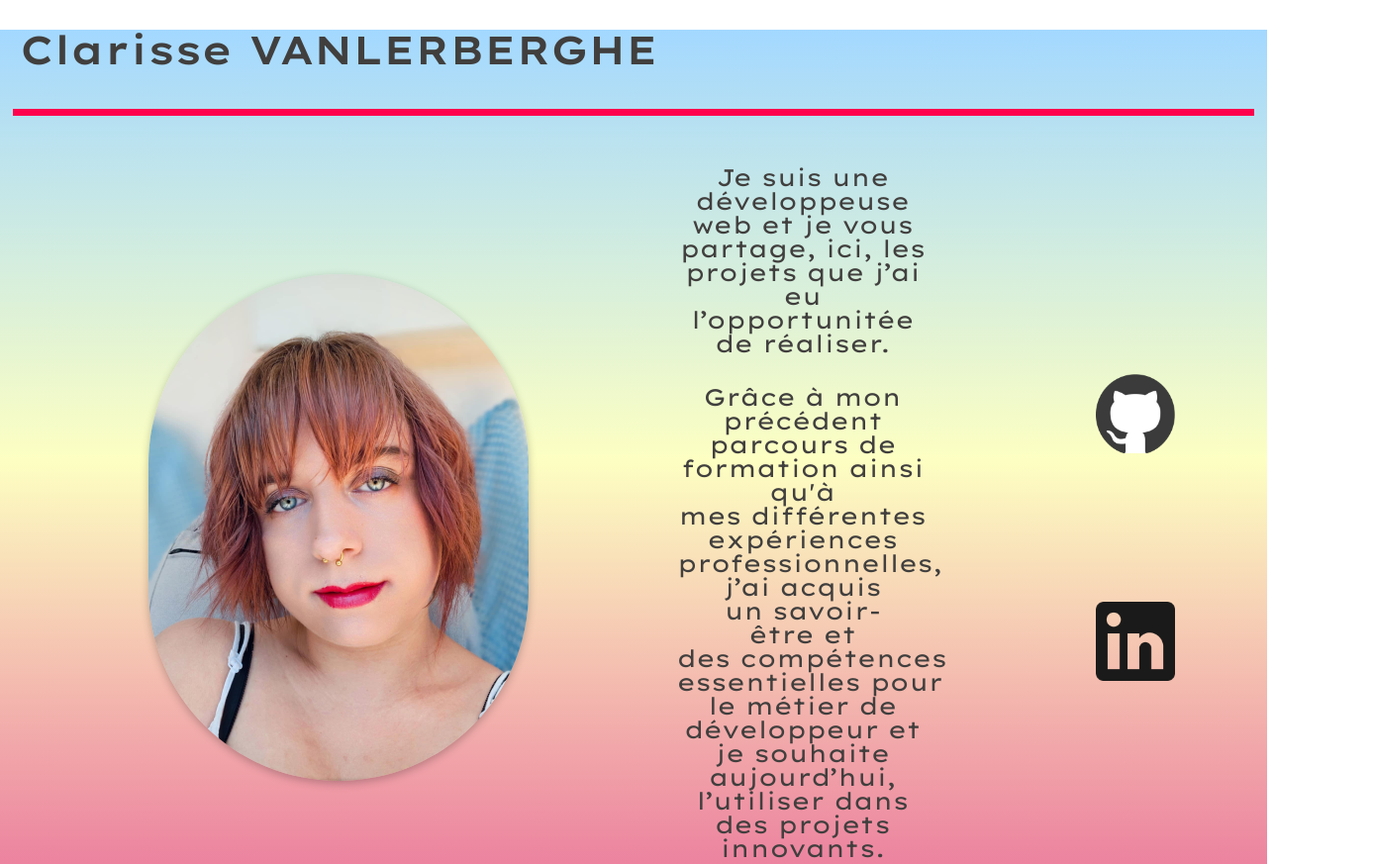
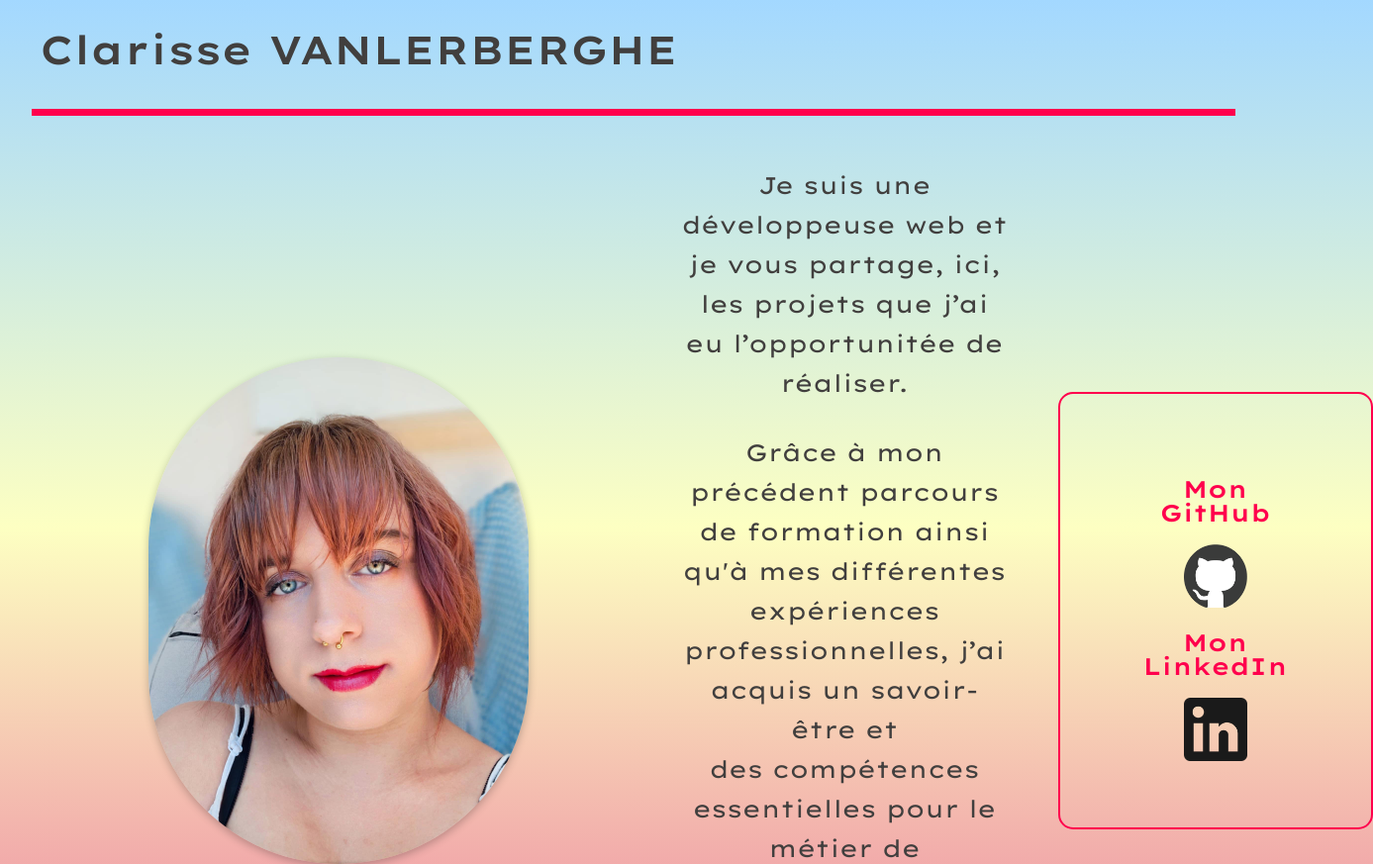
Before and after one commit to JoeVan1109/REFONT-PORTFOLIO, a website: page index.html in a window 1280 px wide. Shown: the top 873 px of the page at 99% size, 1387 px wide, since content can reach past the window. Drawn offline with Linux system fonts and the light colour scheme.

Commit message:
add link

```diff
--- a/index.html
+++ b/index.html
@@ -29,8 +29,11 @@
 
 
             <div class="link">
-                <a href="https://github.com/JoeVan1109" target="_blank" class="link-rs"><img src="./assets/icone/github.png" alt="icone github"></a>
-                <a href="https://www.linkedin.com/in/clarisse-vanlerberghe-616171178/" target="_blank" class="link-rs"><img src="./assets/icone/linkedin.png" alt="icone linkedin"></a>
+                <p class="link-text">Mon GitHub</p>
+                <a href="https://github.com/JoeVan1109" ><img src="./assets/icone/github.png" class="link-rs" alt="icone github"></a>
+
+                <p class="link-text">Mon LinkedIn</p>
+                <a href="https://www.linkedin.com/in/clarisse-vanlerberghe-616171178/" ><img src="./assets/icone/linkedin.png" class="link-rs" alt="icone linkedin"></a>
             </div>
         </div>
 
--- a/sass/pages/_home.scss
+++ b/sass/pages/_home.scss
@@ -1,6 +1,6 @@
 @import url('https://fonts.googleapis.com/css2?family=Lexend+Giga:wght@100..900&display=swap');
 
-.container {
+body {
     background: linear-gradient(to bottom, #A3D8FF, #FDFFC2, #EB7B9D);
 }
 
@@ -11,7 +11,7 @@
 
     color: #413F3E;
 
-    margin: 30px 0 20px 20px;
+    margin: 30px 0 20px 40px;
 
 }
 
@@ -22,7 +22,7 @@
 }
 
 .barre-name {
-    width: 98%;
+    width: 95%;
     height: 7px;
     background-color: #FF004D;
 
@@ -55,11 +55,12 @@
 }
 
 .description {
-    width: 60%;
+    width: 80%;
     height: 50%;
 
     text-align: center;
 
+    line-height: 2.5rem;
 
     margin: 0 0 30px 150px;
 
@@ -72,15 +73,33 @@
 
 .link {
 
+    display: flex;
+    justify-content: center;
+    align-items: center;
+    flex-direction: column;
+
+    border: 2px solid #FF004D;
+    border-radius: 15px;
+
+    margin: 0 4rem 0 7rem;
+    padding: 4rem;
 }
 
 .link-rs {
-    display: flex;
+    width: 4rem;
+    height: 4rem;
+}
 
-    width: 5rem;
-    height: 5rem;
+.link-text {
+    font-family: "Lexend Giga", sans-serif;
+    font-weight: 600;
+    font-size: 1.5rem;
 
-    margin: 150px;
+    color: #FF004D;
 
+    text-align: center;
 
+    padding: 20px 20px;
+
+    transition: all 0.3s ease-in-out;
 }
```
Also changed, not shown: css/style.css, 1 other file.
